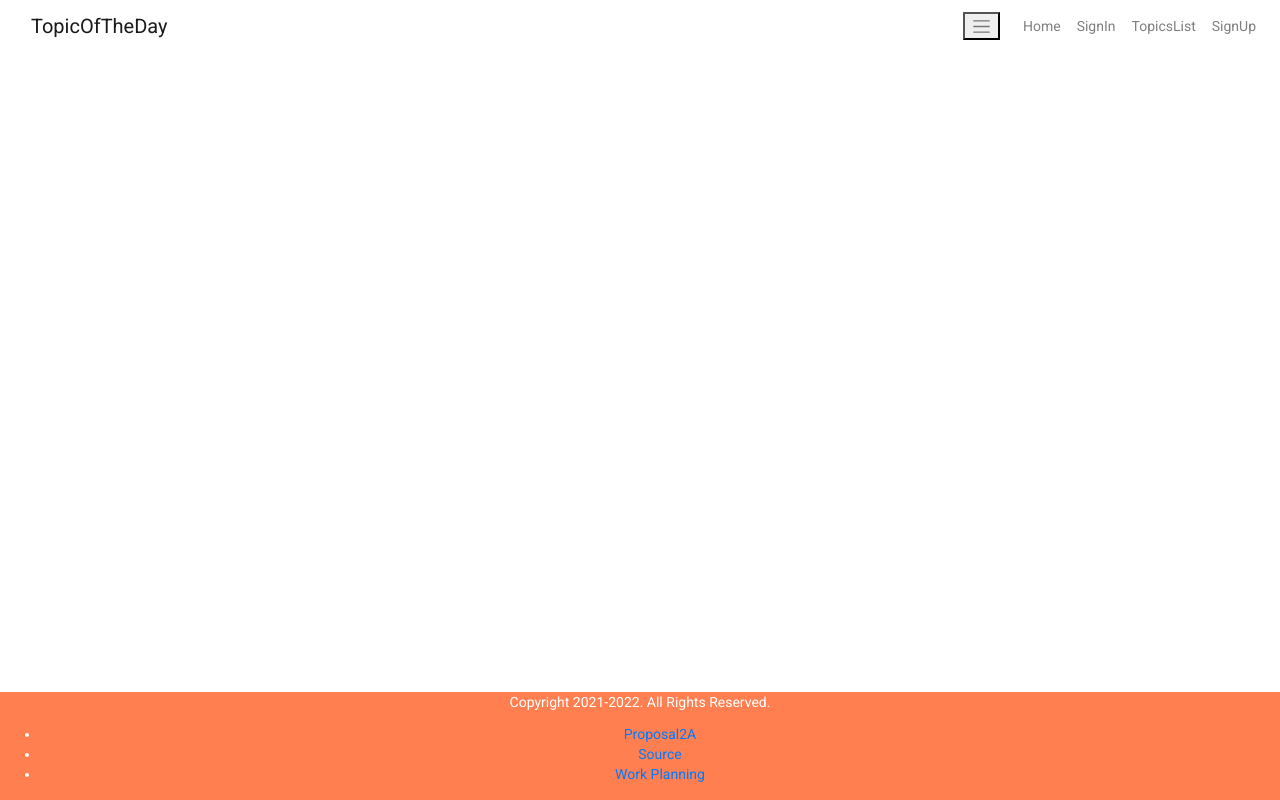
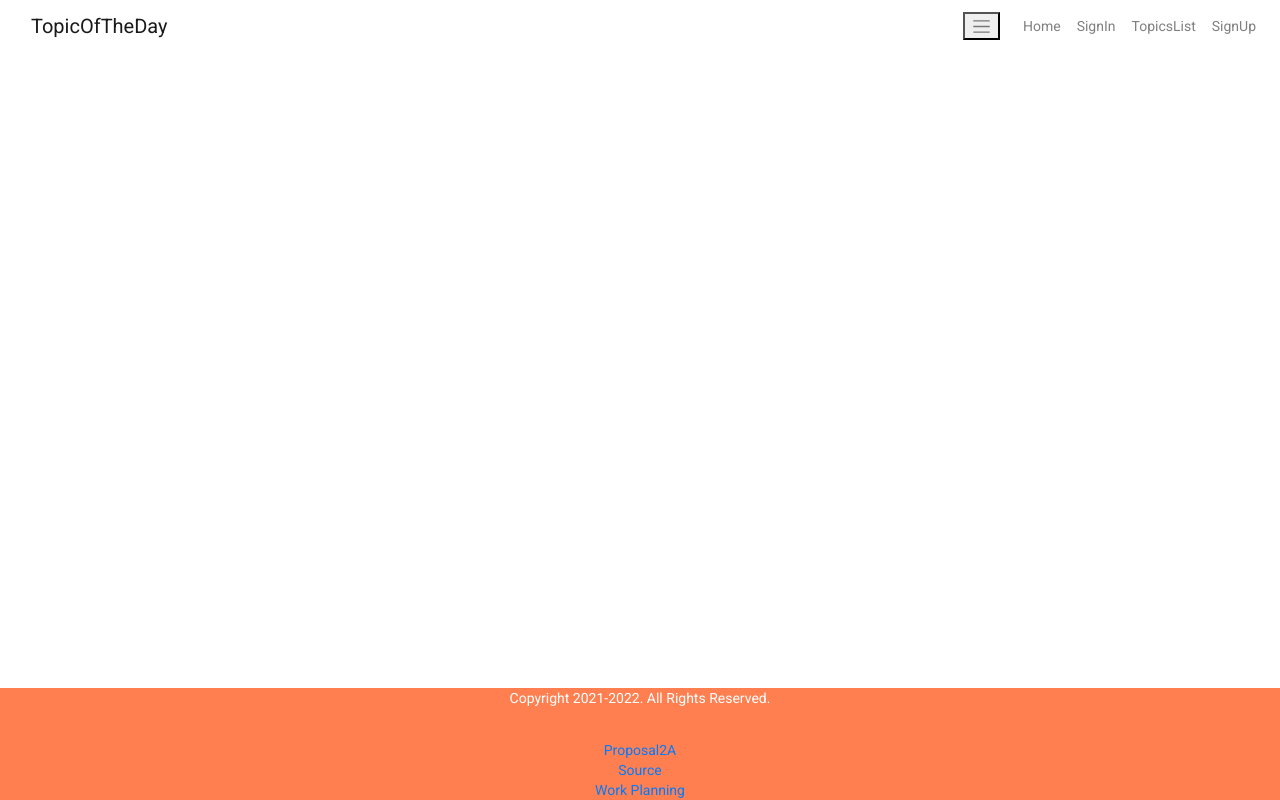
Before and after one commit to Sanjay-13/AngularFrontEnd, an Angular app: page / in a window 1280 px wide. Built offline with nearby package versions, Linux system fonts and the light colour scheme.

Commit message:
Updated footer component

```diff
--- a/src/app/home/footer/footer.component.css
+++ b/src/app/home/footer/footer.component.css
@@ -7,6 +7,9 @@
     color: white;
     text-align: center;
   }
-  #footer-menu{
+#footer-menu{
     display: inline;
   }
+#unordered-list{
+  display: inline;
+}
--- a/src/app/home/footer/footer.component.html
+++ b/src/app/home/footer/footer.component.html
@@ -1,7 +1,7 @@
 <div class="footer">
     <p>Copyright 2021-2022. All Rights Reserved.</p>
     <div id="footer-menu">
-      <ul>
+      <ul id ="unordered-list">
         <li>
           <a href = "https://github.com/Sanjay-13/Topic-of-the-Day-2A">Proposal2A</a>
         </li>
```
